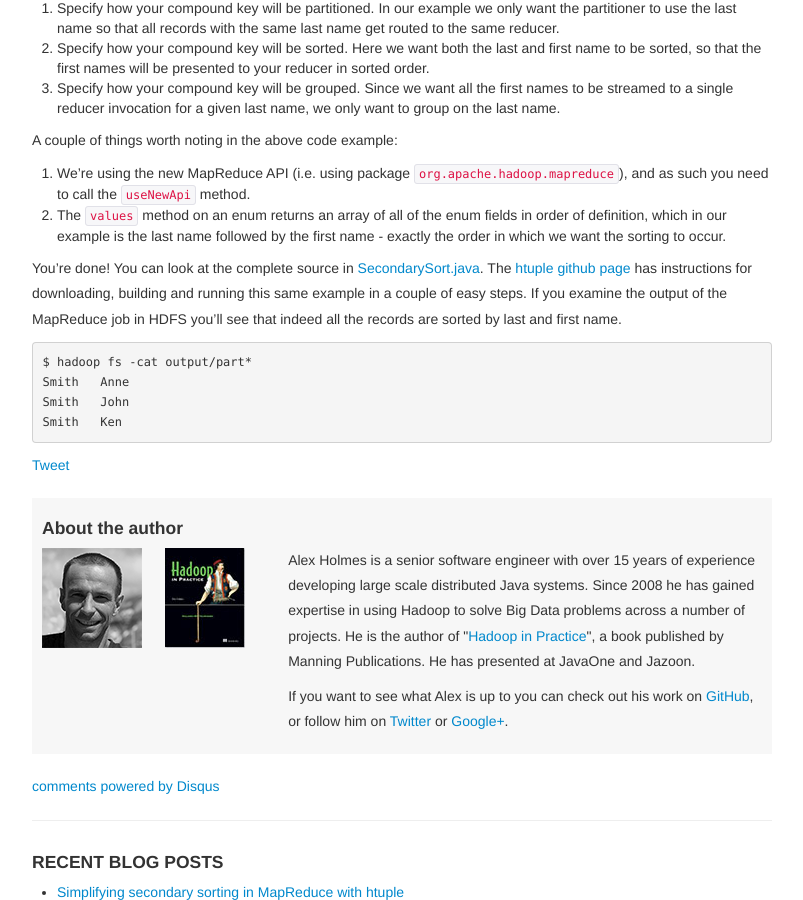
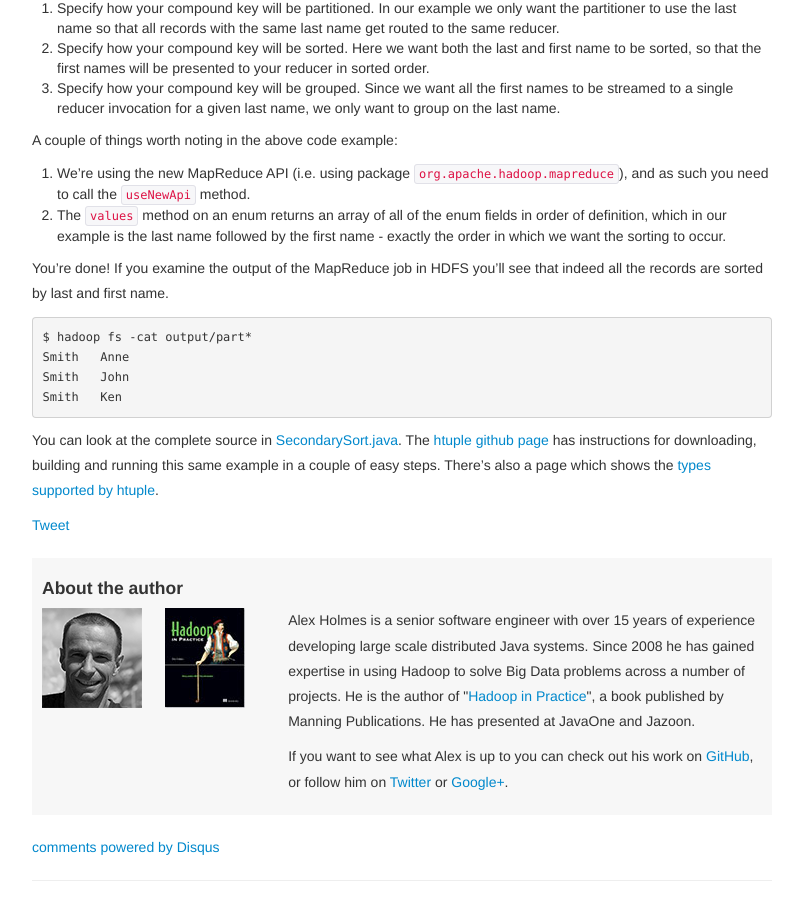
Before and after one commit to alexholmes/blog, a Jekyll site: the page built from _posts/2013-10-07-secondary-sort-with-htuple.markdown, in a window 1280 px wide and 900 px high, scrolled down 2169 px. Shown: the whole window, without its empty margins (238-1041 px from the left). Built offline with Jekyll 4.4.1, drawn with Linux system fonts in a browser that asks for light colours; nearby versions of some CDN libraries; library files that are not in the unit come from our copies; a script that is not in the unit is left out; comment, search, counter and statistics services are not loaded.

Commit message:
added a link to the supported data types

```diff
--- a/_posts/2013-10-07-secondary-sort-with-htuple.markdown
+++ b/_posts/2013-10-07-secondary-sort-with-htuple.markdown
@@ -115,12 +115,14 @@ A couple of things worth noting in the above code example:
 2.  The `values` method on an enum returns an array of all of the enum fields in order of definition, which in our example is the last
 name followed by the first name - exactly the order in which we want the sorting to occur.
 
-You're done! You can look at the complete source in [SecondarySort.java](https://github.com/alexholmes/htuple/blob/master/examples/src/main/java/org/htuple/examples/SecondarySort.java).
-The [htuple github page](https://github.com/alexholmes/htuple) has instructions for downloading, building and running this same example in a couple of easy steps.
-If you examine the output of the MapReduce job in HDFS you'll see that indeed all the records are sorted by last
+You're done! If you examine the output of the MapReduce job in HDFS you'll see that indeed all the records are sorted by last
 and first name.
 
     $ hadoop fs -cat output/part*
     Smith	Anne
     Smith	John
     Smith	Ken
+
+You can look at the complete source in [SecondarySort.java](https://github.com/alexholmes/htuple/blob/master/examples/src/main/java/org/htuple/examples/SecondarySort.java).
+The [htuple github page](https://github.com/alexholmes/htuple) has instructions for downloading, building and running this same example in a couple of easy steps.
+There's also a page which shows the [types supported by htuple](https://github.com/alexholmes/htuple/blob/master/DATATYPES.md).
```
